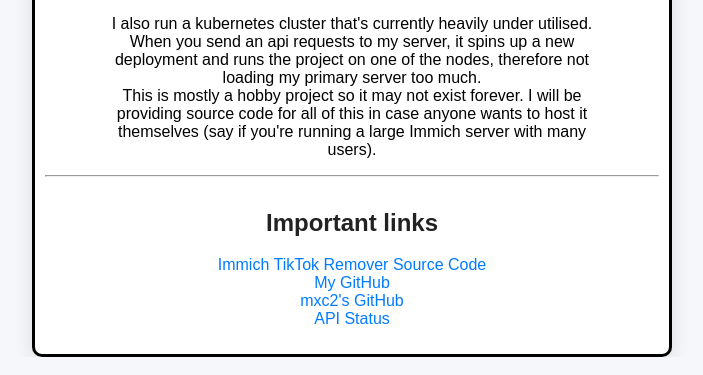
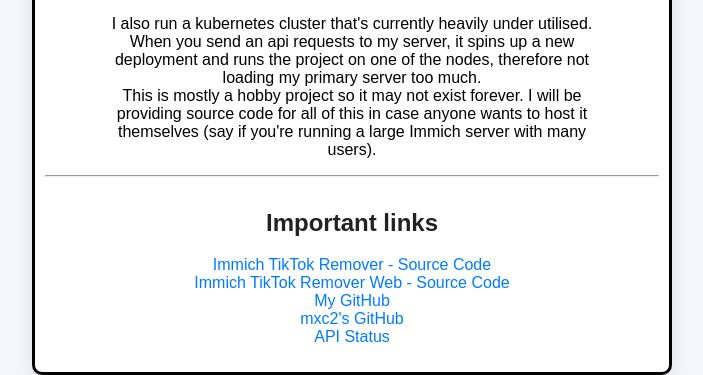
Before and after one commit to alyssaholland99/immich-tiktok-remover-web, a Flask app: page / in a window 1280 px wide. Shown: the part 2778-3153 px from the top of the page, without its empty margins (288-991 px from the left). Run offline with Flask 2, Linux system fonts and the light colour scheme.

Commit message:
added source code

```diff
--- a/site/templates/index.html
+++ b/site/templates/index.html
@@ -106,7 +106,9 @@
         <hr>
         <h2>Important links</h2>
             <p>
-                <a href="https://github.com/mxc2/immich-tiktok-remover">Immich TikTok Remover Source Code</a>
+                <a href="https://github.com/mxc2/immich-tiktok-remover">Immich TikTok Remover - Source Code</a>
+                <br>
+                <a href="https://github.com/alyssaholland99/immich-tiktok-remover-web">Immich TikTok Remover Web - Source Code</a>
                 <br>
                 <a href="https://github.com/alyssaholland99">My GitHub</a>
                 <br>
```
